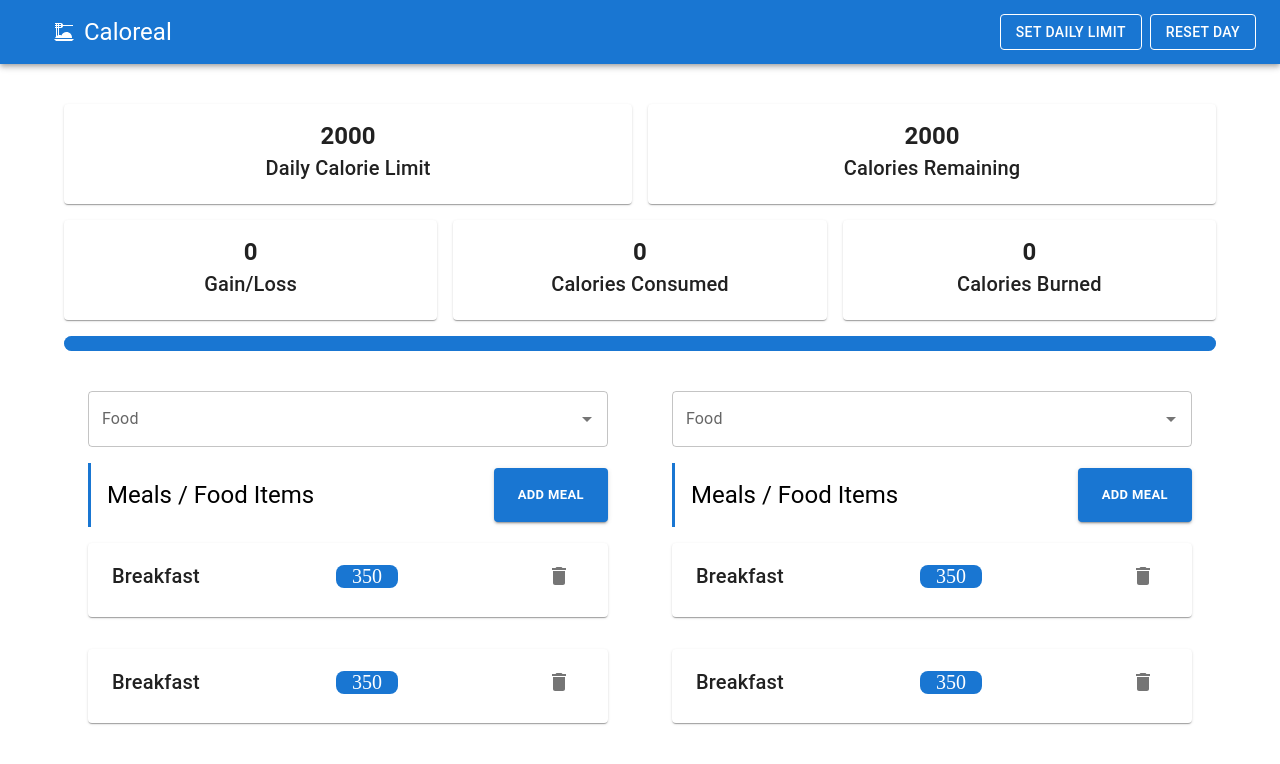
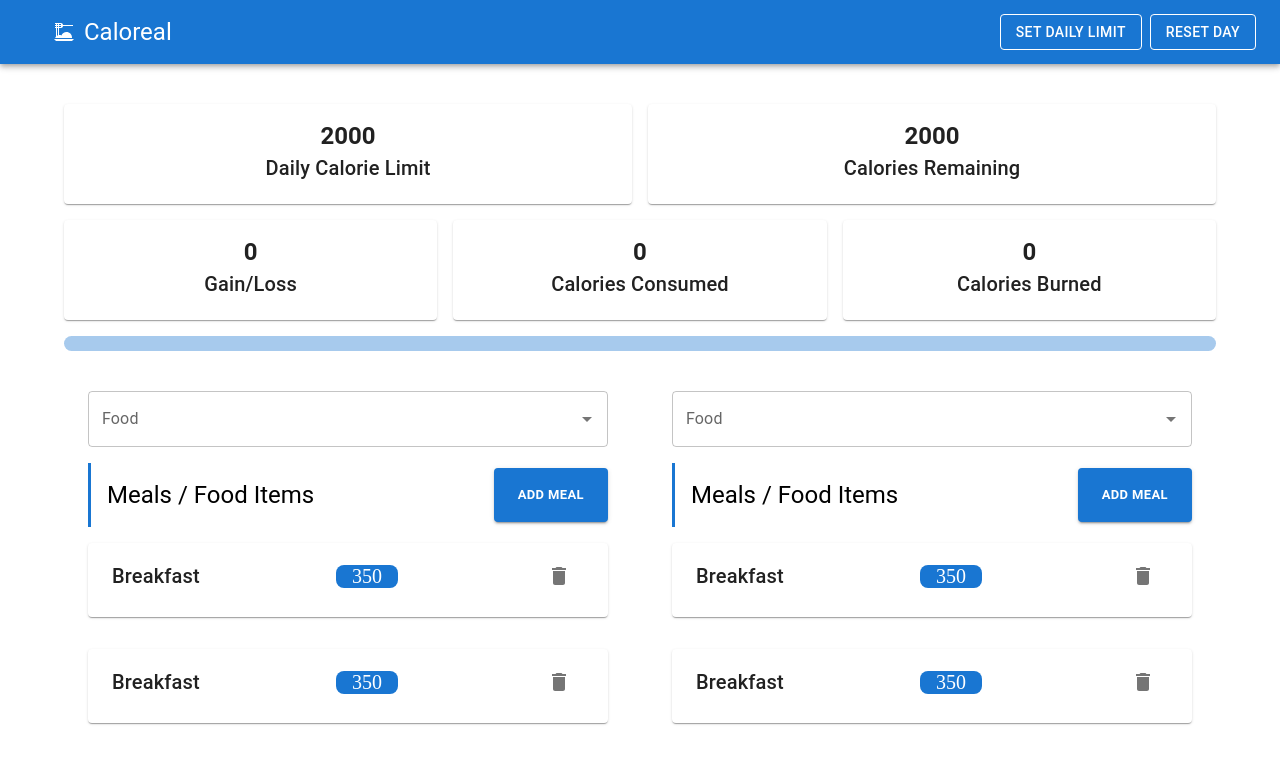
Before and after one commit to Hungle2911/Caloreal, a React (Vite) app: page / in a window 1280 px wide. Shown: the top 764 px of the page. Built offline with nearby package versions, Linux system fonts and the light colour scheme.

Commit message:
feat: implement functional progress bar

```diff
--- a/src/components/FilterMeal.tsx
+++ b/src/components/FilterMeal.tsx
@@ -7,13 +7,13 @@ import {
   TextField,
   Typography,
 } from "@mui/material";
-import React from "react";
+
 import FoodItem from "./FoodItem";
 import { useStatsContext } from "../contexts/StatsProvider";
 
 const FilterMeal = () => {
   const options = ["Egg", "Rice"];
-  const { state, dispatch } = useStatsContext();
+  const { dispatch } = useStatsContext();
   const addCalorie = () => {
     dispatch({ type: "ADD_CALORIE_ENTRY" });
   };
--- a/src/components/Stats.tsx
+++ b/src/components/Stats.tsx
@@ -9,7 +9,7 @@ import {
 import { useStatsContext } from "../contexts/StatsProvider";
 
 const Stats = () => {
-  const { state, dispatch } = useStatsContext();
+  const { state } = useStatsContext();
 
   return (
     <>
@@ -108,6 +108,8 @@ const Stats = () => {
       <LinearProgress
         variant="determinate"
         sx={{ height: 15, mt: 2, borderRadius: 30 }}
+        value={(state.calorieTotal / state.calorieLimit) * 100}
+        valueBuffer={100}
       />
     </>
   );
```
